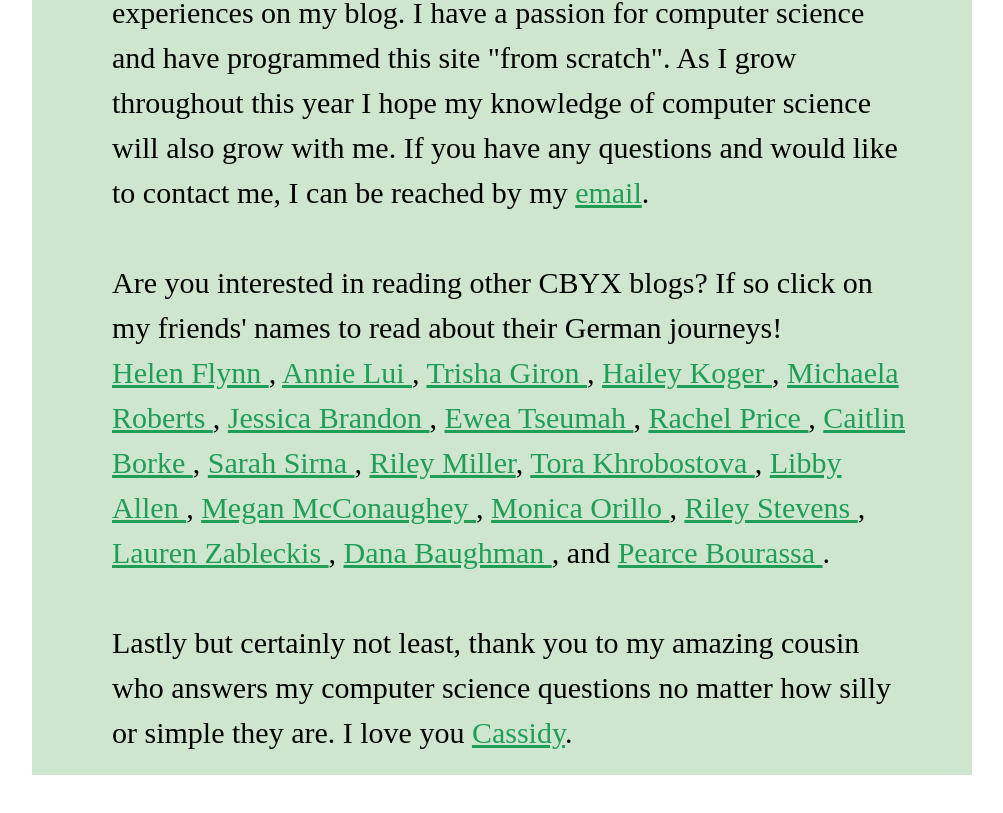
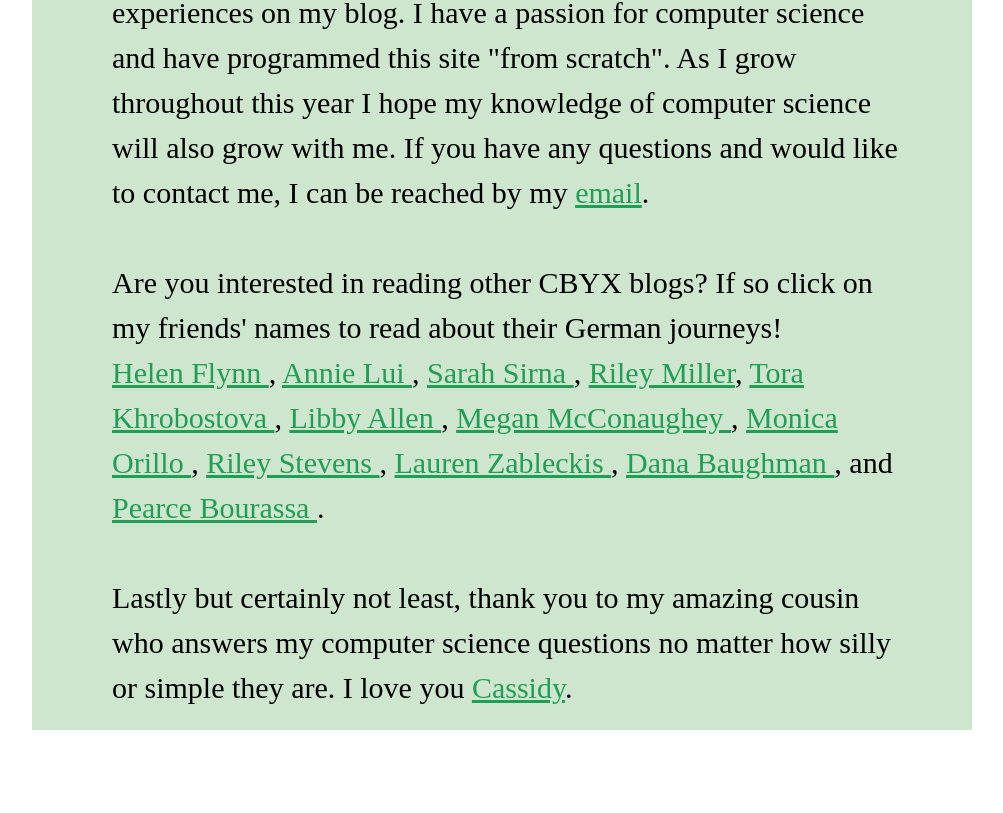
Before and after one commit to AngelinaKapp/allesangelina.github.io, a plain HTML site: page about.html in a window 1280 px wide. Shown: the part 1005-1818 px from the top of the page, without its empty margins (168-1171 px from the left). Drawn offline with Linux system fonts and the light colour scheme.

Commit message:
updated blog links
updated the blog links

```diff
--- a/about.html
+++ b/about.html
@@ -63,19 +63,12 @@
   <br>
   <a href=" http://www.helenimausland.wordpress.com" class="active2">Helen Flynn </a>,
   <a href="http://mytraceonearth.blogspot.com/" class="active2">Annie Lui </a>,
-  <a href="http://trishagiron.tumblr.com" class="active2">Trisha Giron </a>,
-  <a href=" http://haileyingermany.blogspot.com/" class="active2">Hailey Koger </a>,
-  <a href=" http://michaelaingermany.blogspot.com/" class="active2">Michaela Roberts </a>,
-  <a href="http://dreamsingermany.blogspot.com/" class="active2">Jessica Brandon </a>,
-  <a href=" http://valentinetravelstheworld.wordpress.com/ " class="active2">Ewea Tseumah </a>,
-  <a href="http://rachelsgermanadventure.tumblr.com" class="active2">Rachel Price </a>,
-  <a href=" http://voyagingintotheunknown.weebly.com/" class="active2">Caitlin Borke </a>,
   <a href="http://deutsches-abenteuer.blogspot.com/" class="active2">Sarah Sirna </a>,
-  <a href="oncetheplanelanded.blogspot.com " class="active2"> Riley Miller</a>,
+  <a href="https://oncetheplanelanded.wordpress.com/" class="active2"> Riley Miller</a>,
   <a href="http://the-road-nach-deutschland.tumblr.com" class="active2"> Tora Khrobostova </a>,
   <a href="https://libbysabenteuer.wordpress.com/" class="active2">Libby Allen </a>,
   <a href=" http://meganmeetsgermany.wordpress.com" class="active2">Megan McConaughey </a>,
-  <a href="www.riceonthereise.wordpress.com" class="active2">Monica Orillo </a>,
+  <a href="http://www.riceonthereise.wordpress.com" class="active2">Monica Orillo </a>,
   <a href="http://riledupaboutdeutschland.weebly.com/" class="active2">Riley Stevens </a>,
     <a href="https://laurensgermanadventure.wordpress.com/" class="active2">Lauren Zableckis </a>,
   <a href="http://danasdeutschesabenteuer.blogspot.com/" class="active2">Dana Baughman </a>, and
```
